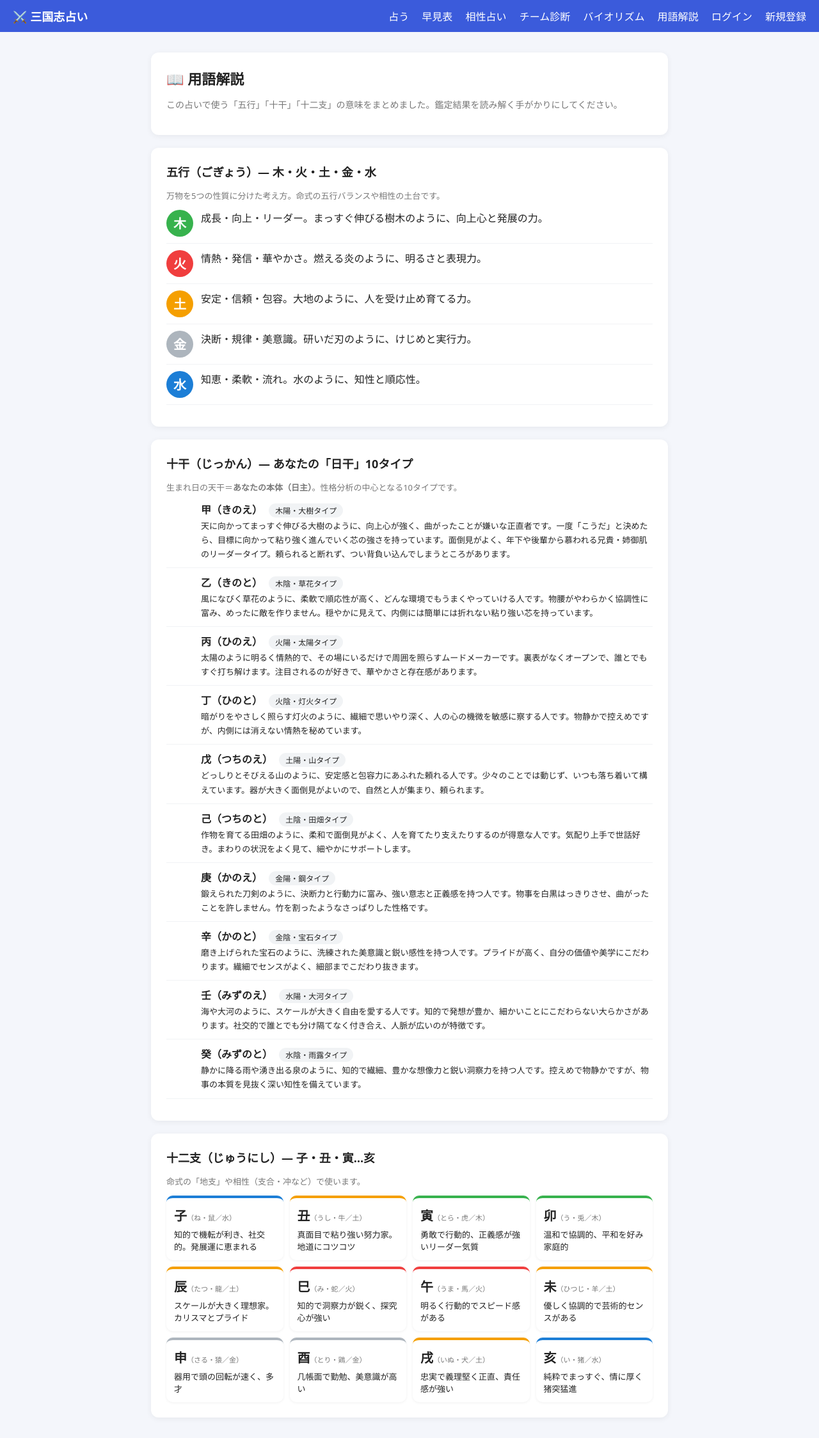
After one commit to system-asayama/uranai-app, a Flask app: page /about in a window 1280 px wide. The commit adds this page. Shown: the whole page at 64% size. Run offline with Flask 3, Linux system fonts and the light colour scheme.

Commit message:
用語解説ページ(/about)を追加：五行・十干10タイプ・十二支

```diff
--- a/app.py
+++ b/app.py
@@ -211,6 +211,38 @@ def _register_routes(app: Flask) -> None:
                                ganzhi=shichu.ganzhi_name(index),
                                detail=character_details.DETAILS.get(index),
                                prev_i=(index - 1) % 60, next_i=(index + 1) % 60)
+
+    @app.route("/about")
+    def about():
+        """用語解説（五行・十干・十二支）ページ。"""
+        gogyo_src = [
+            ("木", "成長・向上・リーダー。まっすぐ伸びる樹木のように、向上心と発展の力。"),
+            ("火", "情熱・発信・華やかさ。燃える炎のように、明るさと表現力。"),
+            ("土", "安定・信頼・包容。大地のように、人を受け止め育てる力。"),
+            ("金", "決断・規律・美意識。研いだ刃のように、けじめと実行力。"),
+            ("水", "知恵・柔軟・流れ。水のように、知性と順応性。"),
+        ]
+        gogyo = [{"el": e, "color": shichu.ELEMENT_COLOR[e], "desc": d} for e, d in gogyo_src]
+        jikkan = [shichu.day_master_profile(i) for i in range(10)]
+        jd = [
+            "知的で機転が利き、社交的。発展運に恵まれる",
+            "真面目で粘り強い努力家。地道にコツコツ",
+            "勇敢で行動的、正義感が強いリーダー気質",
+            "温和で協調的、平和を好み家庭的",
+            "スケールが大きく理想家。カリスマとプライド",
+            "知的で洞察力が鋭く、探究心が強い",
+            "明るく行動的でスピード感がある",
+            "優しく協調的で芸術的センスがある",
+            "器用で頭の回転が速く、多才",
+            "几帳面で勤勉、美意識が高い",
+            "忠実で義理堅く正直、責任感が強い",
+            "純粋でまっすぐ、情に厚く猪突猛進",
+        ]
+        junishi = [{"branch": shichu.BRANCHES[i], "yomi": shichu.BRANCH_YOMI[i],
+                    "animal": shichu.BRANCH_ANIMAL[i], "el": shichu.BRANCH_ELEMENT[i],
+                    "color": shichu.ELEMENT_COLOR[shichu.BRANCH_ELEMENT[i]],
+                    "desc": jd[i]} for i in range(12)]
+        return render_template("about.html", gogyo=gogyo, jikkan=jikkan, junishi=junishi)
 
     @app.route("/team", methods=["GET", "POST"])
     def team():
--- /dev/null
+++ b/templates/about.html
@@ -0,0 +1,62 @@
+{% extends "base.html" %}
+{% block title %}用語解説｜三国志占い{% endblock %}
+{% block content %}
+<div class="card">
+  <h1>📖 用語解説</h1>
+  <p class="muted">この占いで使う「五行」「十干」「十二支」の意味をまとめました。鑑定結果を読み解く手がかりにしてください。</p>
+</div>
+
+<div class="card">
+  <h2 class="sec-title">五行（ごぎょう）— 木・火・土・金・水</h2>
+  <p class="muted small">万物を5つの性質に分けた考え方。命式の五行バランスや相性の土台です。</p>
+  {% for g in gogyo %}
+  <div class="row">
+    <div class="circle" style="background: {{ g.color }}">{{ g.el }}</div>
+    <p>{{ g.desc }}</p>
+  </div>
+  {% endfor %}
+</div>
+
+<div class="card">
+  <h2 class="sec-title">十干（じっかん）— あなたの「日干」10タイプ</h2>
+  <p class="muted small">生まれ日の天干＝<strong>あなたの本体（日主）</strong>。性格分析の中心となる10タイプです。</p>
+  {% for p in jikkan %}
+  <div class="row">
+    <div class="circle" style="background: {{ p.color }}">{{ p.stem }}</div>
+    <div>
+      <div class="jk-head"><strong>{{ p.stem }}（{{ p.yomi }}）</strong>
+        <span class="badge">{{ p.element }}{{ p.yinyang }}・{{ p.type_name }}タイプ</span></div>
+      <p class="small">{{ p.seikaku[0] }}</p>
+    </div>
+  </div>
+  {% endfor %}
+</div>
+
+<div class="card">
+  <h2 class="sec-title">十二支（じゅうにし）— 子・丑・寅…亥</h2>
+  <p class="muted small">命式の「地支」や相性（支合・冲など）で使います。</p>
+  <div class="grid">
+    {% for j in junishi %}
+    <div class="jcard" style="border-top:4px solid {{ j.color }}">
+      <div class="jname">{{ j.branch }}<span>（{{ j.yomi }}・{{ j.animal }}／{{ j.el }}）</span></div>
+      <p class="small">{{ j.desc }}</p>
+    </div>
+    {% endfor %}
+  </div>
+</div>
+
+<style>
+  .sec-title { font-size:18px; margin-top:0; }
+  .small { font-size:13px; }
+  .row { display:flex; gap:12px; align-items:flex-start; margin:10px 0; border-bottom:1px solid #f1f3f5; padding-bottom:10px; }
+  .row p { margin:0; line-height:1.7; }
+  .circle { width:42px; height:42px; min-width:42px; border-radius:50%; color:#fff; font-weight:800; font-size:20px; display:flex; align-items:center; justify-content:center; }
+  .jk-head { margin-bottom:2px; }
+  .badge { font-size:12px; background:#f1f3f5; border-radius:999px; padding:2px 10px; margin-left:6px; }
+  .grid { display:grid; grid-template-columns:repeat(auto-fill,minmax(150px,1fr)); gap:10px; }
+  .jcard { background:#fff; border-radius:10px; padding:12px; box-shadow:0 1px 4px rgba(0,0,0,.06); }
+  .jname { font-size:20px; font-weight:800; }
+  .jname span { font-size:11px; color:var(--muted); font-weight:400; }
+  .jcard p { margin:6px 0 0; }
+</style>
+{% endblock %}
--- a/templates/base.html
+++ b/templates/base.html
@@ -47,6 +47,7 @@
       <a href="{{ url_for('aisho') }}">相性占い{% if aisho_requires_login and not current_user %} 🔒{% endif %}</a>
       <a href="{{ url_for('team') }}">チーム診断</a>
       <a href="{{ url_for('biorhythm') }}">バイオリズム</a>
+      <a href="{{ url_for('about') }}">用語解説</a>
       {% if current_user %}
         <a href="{{ url_for('dashboard') }}">ダッシュボード</a>
         {% if current_user.is_admin %}<a href="{{ url_for('admin_users') }}">ユーザー管理</a>{% endif %}
```
